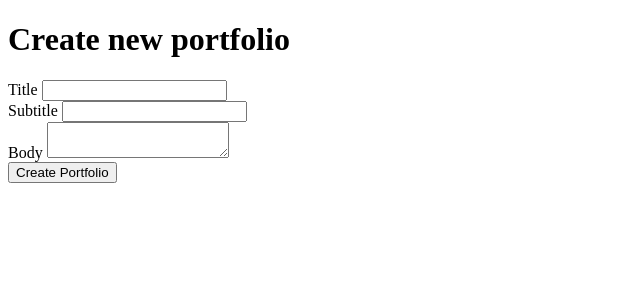
After one commit to nonusae/NatthakitPortfolio, a Rails app: page /portfolios/new in a window 1280 px wide. The commit adds this page. Shown: the top 300 px of the page, without its empty margins (0-640 px from the left). Run offline with Rails 7, Linux system fonts and the light colour scheme; style sheets or scripts are compiled from the project's sources.

Commit message:
build a create functionality form scrath

```diff
--- a/app/controllers/portfolios_controller.rb
+++ b/app/controllers/portfolios_controller.rb
@@ -1,8 +1,35 @@
 class PortfoliosController < ApplicationController
 
     def index
-        @portfolio_items = Portfolio.all
+    @portfolio_items = Portfolio.all
     end
+
+    def show
+    end
+
+    def create
+        @portfolio_item = Portfolio.new(portfolio_params)
+
+        respond_to do |format|
+          if @portfolio_item.save
+            format.html { redirect_to portfolios_path, notice: 'portfolio was successfully created.' }
+            format.json { render :show, status: :created, location: @portfolio_item }
+          else
+            format.html { render :new }
+            format.json { render json: @portfolio_item.errors, status: :unprocessable_entity }
+          end
+        end
+    end
+
+    def new
+        @portfolio_item = Portfolio.new
+    end
+
+    private
+
+        def portfolio_params
+          params.require(:portfolio).permit(:title, :subtitle, :body)
+        end
 
 
 end
--- a/app/views/portfolios/index.html.erb
+++ b/app/views/portfolios/index.html.erb
@@ -6,7 +6,6 @@
     <p><%= portfolio_item.title %></p>
     <p><%= portfolio_item.subtitle %></p>
     <p><%= portfolio_item.body %></p>
-    <%= image_tag portfolio_item.thumb_image %>
-
+    <%= image_tag portfolio_item.thumb_image if portfolio_item.thumb_image.present? %>
 
 <% end %>
--- /dev/null
+++ b/app/views/portfolios/new.html.erb
@@ -0,0 +1,23 @@
+<h1> Create new portfolio </h1>
+
+<%= form_for(@portfolio_item) do |form| %>
+
+  <div class="field">
+    <%= form.label :title %>
+    <%= form.text_field :title, id: :portfolio_title %>
+  </div>
+
+  <div class="field">
+    <%= form.label :subtitle %>
+    <%= form.text_field :subtitle, id: :portfolio_subltitle %>
+  </div>
+
+  <div class="field">
+    <%= form.label :body %>
+    <%= form.text_area :body, id: :portfolio_body %>
+  </div>
+
+  <div class="actions">
+    <%= form.submit %>
+  </div>
+<% end %>
```
